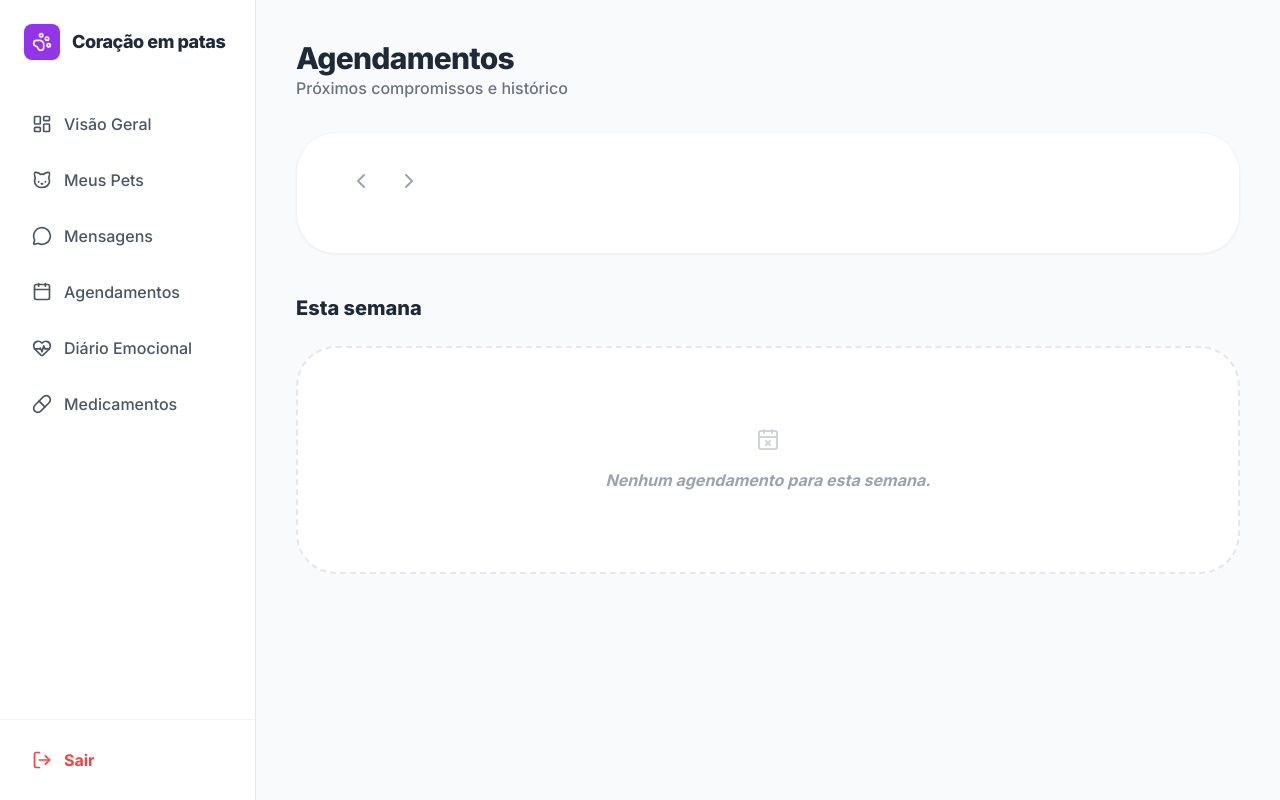
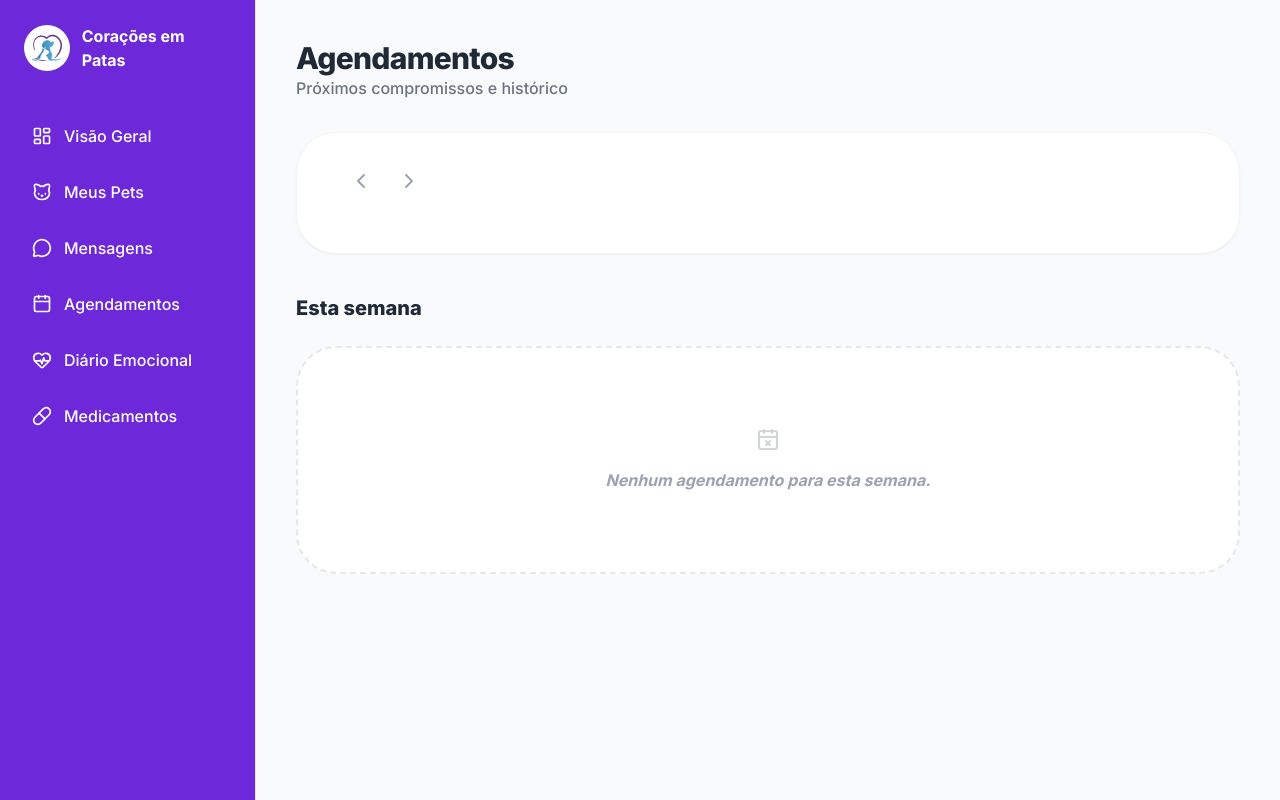
Before and after one commit to pmoraes230/pet, a Django app: template tutor_dash/templates/agendamentos.html in a window 1280 px wide. Run offline with Django 5.2, Linux system fonts and the light colour scheme; the template is opened without the code that fills it, so the values that code supplies are empty; some libraries are stand-ins or nearby versions.

Commit message:
correção de merge na branch

```diff
--- a/pet_app/models.py
+++ b/pet_app/models.py
@@ -107,7 +107,7 @@ class Pet(models.Model):
     peso = models.CharField(db_column='PESO', max_length=10, blank=True, null=True)
     descricao = models.TextField(db_column='DESCRICAO', blank=True, null=True)
     personalidade = models.TextField(db_column='PERSONALIDADE', blank=True, null=True)
-    imagem = models.ImageField(db_column='IMAGEM', upload_to='pets/', blank=True, null=True)
+    imagem = models.ImageField(upload_to="pets/")
     tutor = models.ForeignKey(Tutor, models.DO_NOTHING, db_column='ID_TUTOR')
 
     class Meta:
--- a/pet_app/templates/partials/aside/aside_tutor.html
+++ b/pet_app/templates/partials/aside/aside_tutor.html
@@ -1,49 +1,42 @@
 {% load static %}
-<aside class="w-64 bg-white border-r border-gray-200 hidden md:flex flex-col z-20">
+<aside class="w-64 bg-brand-purple border-r border-gray-200 hidden md:flex flex-col z-20">
     <div class="p-6 flex items-center gap-3">
-        <div class="bg-purple-600 p-2 rounded-lg text-white">
-            <i data-lucide="paw-print" width="20" height="20"></i>
+        <div class="bg-brand-yellow p-2 rounded-full text-white group-hover:scale-110 transition-transform">
+            <img src="{% static 'icons/pet.svg' %}" style="width: 30px; height: 30px;" alt="">
         </div>
-        <span class="font-black text-lg text-gray-800 tracking-tight">Coração em patas</span>
+        <span id="logo-text" class="text-lx font-bold text-white transition-colors duration-300">Corações em Patas</span>
     </div>
 
     <nav class="flex-1 px-4 space-y-2 mt-4">
-        <a href="{% url 'tutor_dashboard' %}" class="flex items-center gap-3 px-4 py-3 rounded-xl font-medium transition-all {% if request.resolver_match.url_name == 'tutor_dashboard' %} bg-purple-100 text-purple-700 {% else %} text-gray-600 hover:bg-gray-50 hover:text-gray-900 {% endif %}">
+        <a href="{% url 'tutor_dashboard' %}" class="flex items-center gap-3 px-4 py-3 rounded-xl font-medium transition-all {% if request.resolver_match.url_name == 'tutor_dashboard' %} bg-purple-100 text-purple-700 {% else %} text-white hover:bg-gray-50 hover:text-gray-900 {% endif %}">
             <i data-lucide="layout-dashboard" width="20" height="20"></i>
             <span>Visão Geral</span>
         </a>
 
-        <a href="{% url 'meus_pets' %}" class="flex items-center gap-3 px-4 py-3 rounded-xl font-medium transition-all {% if 'pet' in request.path %} bg-purple-100 text-purple-700 {% else %} text-gray-600 hover:bg-gray-50 hover:text-gray-900 {% endif %}">
+        <a href="{% url 'meus_pets' %}" class="flex items-center gap-3 px-4 py-3 rounded-xl font-medium transition-all {% if 'pet' in request.path %} bg-purple-100 text-purple-700 {% else %} text-white hover:bg-gray-50 hover:text-gray-900 {% endif %}">
             <i data-lucide="cat" width="20" height="20"></i>
             <span>Meus Pets</span>
         </a>
 
         <!-- NOVO: MENSAGENS -->
-        <a href="{% url 'mensagens' %}" class="flex items-center gap-3 px-4 py-3 rounded-xl font-medium transition-all {% if request.resolver_match.url_name == 'mensagens' %} bg-purple-100 text-purple-700 {% else %} text-gray-600 hover:bg-gray-50 hover:text-gray-900 {% endif %}">
+        <a href="{% url 'mensagens' %}" class="flex items-center gap-3 px-4 py-3 rounded-xl font-medium transition-all {% if request.resolver_match.url_name == 'mensagens' %} bg-purple-100 text-purple-700 {% else %} text-white hover:bg-gray-50 hover:text-gray-900 {% endif %}">
             <i data-lucide="message-circle" width="20" height="20"></i>
             <span>Mensagens</span>
         </a>
 
-        <a href="{% url 'agendamentos' %}" class="flex items-center gap-3 px-4 py-3 rounded-xl font-medium transition-all {% if request.resolver_match.url_name == 'agendamentos' %} bg-purple-100 text-purple-700 {% else %} text-gray-600 hover:bg-gray-50 hover:text-gray-900 {% endif %}">
+        <a href="{% url 'agendamentos' %}" class="flex items-center gap-3 px-4 py-3 rounded-xl font-medium transition-all {% if request.resolver_match.url_name == 'agendamentos' %} bg-purple-100 text-purple-700 {% else %} text-white hover:bg-gray-50 hover:text-gray-900 {% endif %}">
             <i data-lucide="calendar" width="20" height="20"></i>
             <span>Agendamentos</span>
         </a>
 
-        <a href="{% url 'diario_emocional' %}" class="flex items-center gap-3 px-4 py-3 rounded-xl font-medium transition-all {% if request.resolver_match.url_name == 'diario_emocional' %} bg-purple-100 text-purple-700 {% else %} text-gray-600 hover:bg-gray-50 hover:text-gray-900 {% endif %}">
+        <a href="{% url 'diario_emocional' %}" class="flex items-center gap-3 px-4 py-3 rounded-xl font-medium transition-all {% if request.resolver_match.url_name == 'diario_emocional' %} bg-purple-100 text-purple-700 {% else %} text-white hover:bg-gray-50 hover:text-gray-900 {% endif %}">
             <i data-lucide="heart-pulse" width="20" height="20"></i>
             <span>Diário Emocional</span>
         </a>
 
-        <a href="{% url 'medicamentos' %}" class="flex items-center gap-3 px-4 py-3 rounded-xl font-medium transition-all {% if request.resolver_match.url_name == 'medicamentos' %} bg-purple-100 text-purple-700 {% else %} text-gray-600 hover:bg-gray-50 hover:text-gray-900 {% endif %}">
+        <a href="{% url 'medicamentos' %}" class="flex items-center gap-3 px-4 py-3 rounded-xl font-medium transition-all {% if request.resolver_match.url_name == 'medicamentos' %} bg-purple-100 text-purple-700 {% else %} text-white hover:bg-gray-50 hover:text-gray-900 {% endif %}">
             <i data-lucide="pill" width="20" height="20"></i>
             <span>Medicamentos</span>
         </a>
     </nav>
-
-    <div class="p-4 border-t border-gray-100">
-        <a href="{% url 'login' %}" class="flex items-center gap-3 px-4 py-3 text-red-500 hover:bg-red-50 rounded-xl font-bold transition-colors">
-            <i data-lucide="log-out" width="20" height="20"></i>
-            <span>Sair</span>
-        </a>
-    </div>
 </aside>
--- a/tutor_dash/templates/edit_tutor/tutor_perfil.html
+++ b/tutor_dash/templates/edit_tutor/tutor_perfil.html
@@ -46,7 +46,7 @@
                         </div>
 
                         <div class="mt-4 md:mt-0">
-                            <a href="#" class="inline-flex items-center gap-2 px-5 py-3 bg-brand-purple text-white rounded-xl hover:bg-brand-purple/90 transition-colors font-medium">
+                            <a href="{% url "edicao_perfil_tutor" %}" class="inline-flex items-center gap-2 px-5 py-3 bg-brand-purple text-white rounded-xl hover:bg-brand-purple/90 transition-colors font-medium">
                                 <i data-lucide="edit-3" class="w-5 h-5"></i>
                                 Editar Perfil
                             </a>
--- a/tutor_dash/views.py
+++ b/tutor_dash/views.py
@@ -60,7 +60,7 @@ def editar_perfil_tutor(request):
         return redirect('login')
 
     tutor = models.Tutor.objects.get(id=tutor_data['id'])
-    contatos = models.ContatoTutor.objects.filter(id_tutor=tutor).order_by('-data_cadastro')
+    # contatos = models.ContatoTutor.objects.filter(id_tutor=tutor).order_by('-data_cadastro')
 
     if request.method == "POST":
         # Atualiza dados do tutor
@@ -80,7 +80,7 @@ def editar_perfil_tutor(request):
         contato_ids = request.POST.getlist('contato_id')
 
         # Deleta todos e recria (simples e seguro)
-        models.ContatoTutor.objects.filter(id_tutor=tutor.id).delete()
+        # models.ContatoTutor.objects.filter(id_tutor=tutor.id).delete()
 
         for i in range(len(tipos)):
             if ddds[i].strip() and numeros[i].strip():
@@ -96,7 +96,7 @@ def editar_perfil_tutor(request):
 
     context = {
         'tutor': tutor,
-        'contatos': contatos,
+        # 'contatos': contatos,
     }
     return render(request, 'edit_tutor/editar_perfil.html', context)
 
```
Also changed, not shown: setup/settings.py (+0 -18 lines), media/pets/download_1.jpg (added), media/pets/images_3.jpg (added), media/pets/images_3_osRxuyA.jpg (added), media/tutor/pngegg_2_Wpe7GNe.png (added).
